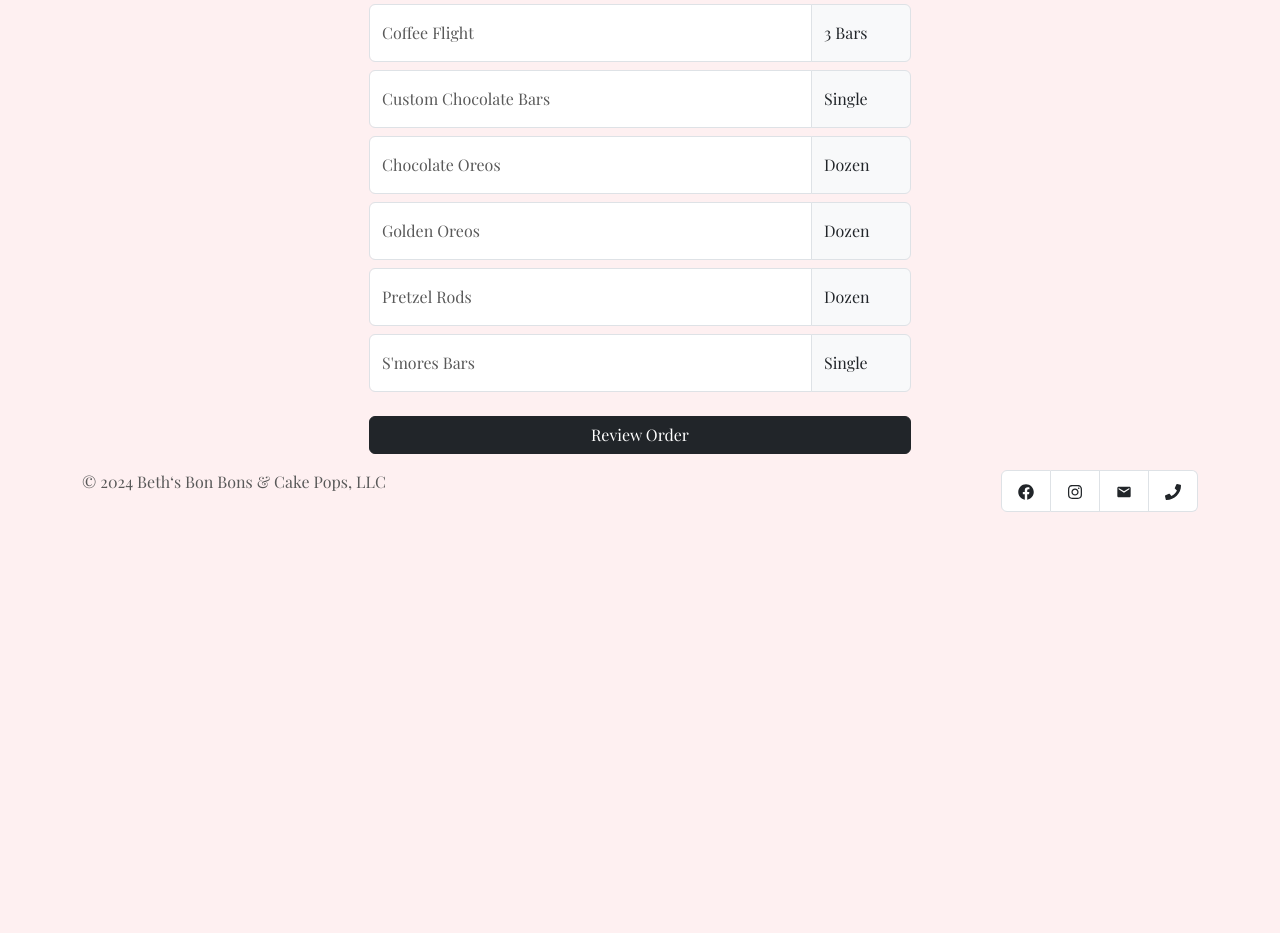
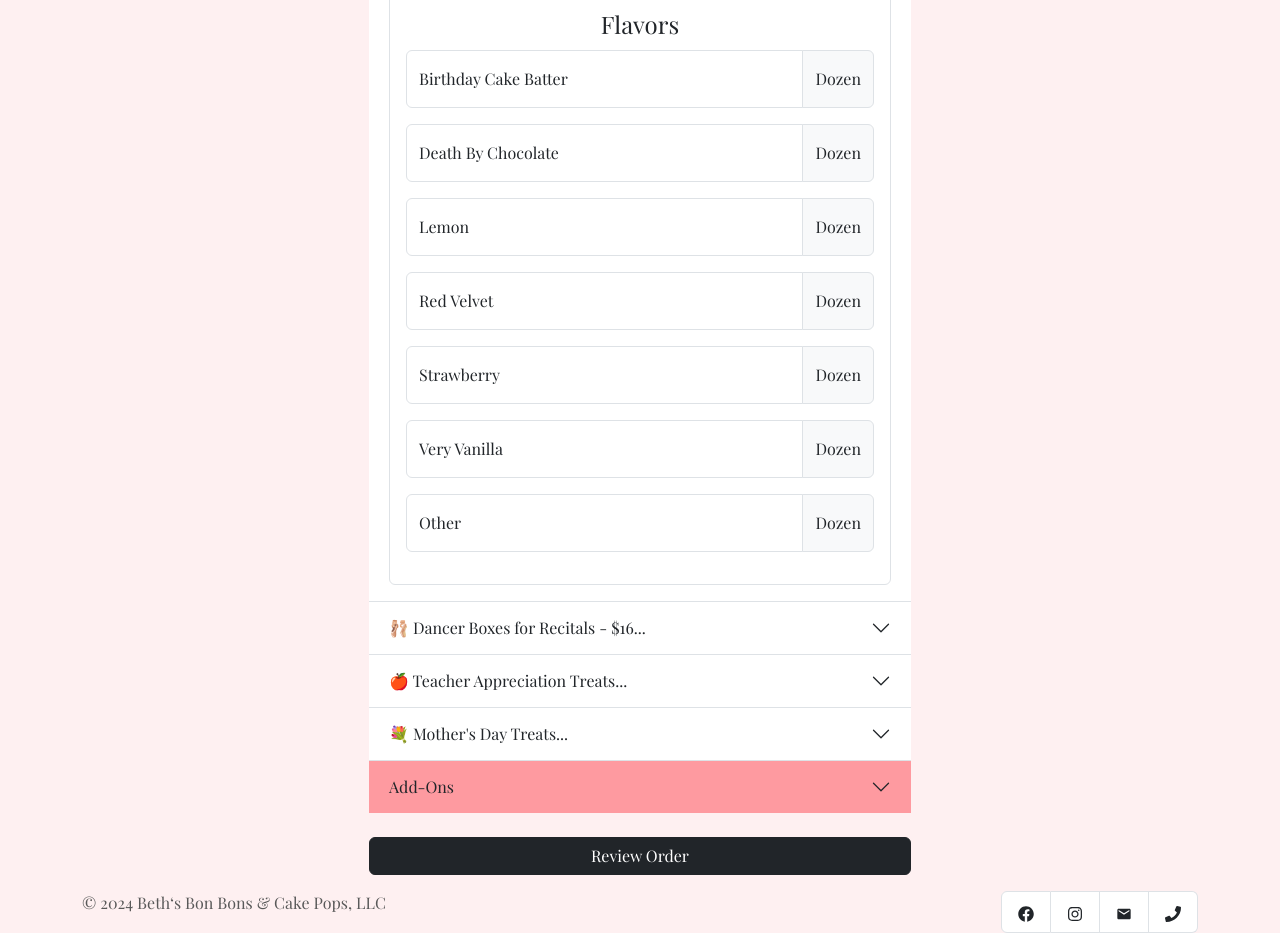
Before and after one commit to kirkhansen/beths-bon-bons, a Next.js app: page /order in a window 1280 px wide. Shown: the part 1500-2433 px from the top of the page. Before the commit the page ends 2012 px from the top, so only its background shows below. Built offline with nearby package versions, Linux system fonts and the light colour scheme.

Commit message:
Few order form usability adjustments (#10)
* Make Custom Order... open by default
Change language for bon bons to peanut butter bon bons and specify they
aren't decorated to hopefully discourage users wanting cake pops putting
in values there instead of in the custom order form where they belong.

```diff
--- a/src/app/order/page.tsx
+++ b/src/app/order/page.tsx
@@ -92,7 +92,7 @@ const OrderPage: React.FC = () => {
   const [referralSourceOtherValue, setReferralSourceOtherValue] =
     useState<string>("");
   const [loading, setLoading] = useState(false);
-  const [activeKey, setActiveKey] = useState<AccordionEventKey | null>(null);
+  const [activeKey, setActiveKey] = useState<AccordionEventKey | null>("0");
   const inputRefs = useRef<
     Record<string, React.RefObject<HTMLInputElement | null>>
   >({});
@@ -413,7 +413,7 @@ const OrderPage: React.FC = () => {
         }
 
         summary.addOns[item.name] = {
-          name: item.name,
+          name: item.displayName ?? item.name,
           quantity: quantity,
           unit: item.unit,
           pieces: pieces,
@@ -1247,40 +1247,45 @@ const OrderPage: React.FC = () => {
                 </Accordion.Body>
               </Accordion.Item>
             )}
-          </Accordion>
-          <h3 className="text-center mt-3">Add-Ons</h3>
+            <Accordion.Item eventKey="9" className="custom-accordion-item">
+              <Accordion.Header>Add-Ons</Accordion.Header>
+              <Accordion.Body>
                 {addOns.map((item) => {
                   if (!inputRefs.current[item.name]) {
                     inputRefs.current[item.name] = React.createRef();
                   }
                   return (
-              <Form.Group key={item["name"]} className="mb-2">
-                <InputGroup key={item + "-optional-input-group"}>
-                  <FloatingLabel key={item + "-label"} label={item["name"]}>
-                    <Form.Control
-                      key={item + "-add-ons"}
+                    <Form.Group key={item.name} className="mb-2">
+                      <InputGroup>
+                        <FloatingLabel label={item.displayName ?? item.name}>
+                          <Form.Control
                             ref={inputRefs.current[item.name]}
-                      name={item["name"]}
-                      placeholder={item["name"]}
+                            name={item.name}
+                            placeholder={item.displayName ?? item.name}
                             onChange={handleChange}
                             type="number"
                             min="0"
                           />
                         </FloatingLabel>
                         <InputGroup.Text
-                    key={item + "input-group-text"}
                           style={{ width: "100px" }}
                           className="text-center"
                           onClick={() =>
                             inputRefs.current[item.name]?.current?.focus()
                           }
                         >
-                    {item["unit"]}
+                          {item.unit}
                         </InputGroup.Text>
                       </InputGroup>
+                      {item.description && (
+                        <Form.Text>{item.description}</Form.Text>
+                      )}
                     </Form.Group>
                   );
                 })}
+              </Accordion.Body>
+            </Accordion.Item>
+          </Accordion>
           <div className="d-grid gap-2 mt-4">
             <Button variant="dark" type="submit" disabled={loading}>
               {loading ? (
--- a/src/constants.tsx
+++ b/src/constants.tsx
@@ -72,8 +72,20 @@ export interface PostResponse {
 
 export const email = "bethsbonbons@gmail.com";
 
-export const addOns = [
-  { name: "Bon Bons", unit: "Dozen", price: "15" },
+export const addOns: {
+  name: string;
+  unit: string;
+  price: string;
+  displayName?: string;
+  description?: string;
+}[] = [
+  {
+    name: "Bon Bons",
+    unit: "Dozen",
+    price: "15",
+    displayName: "Peanut Butter Bon Bons",
+    description: "Not decorated; dipped in milk chocolate.",
+  },
   { name: "Coffee Bites", unit: "4 Ounces", price: "10" },
   { name: "Coffee Flight", unit: "3 Bars", price: "20" },
   { name: "Custom Chocolate Bars", unit: "Single", price: "5" },
```
Lines whose indentation alone changed are shown as unchanged.
